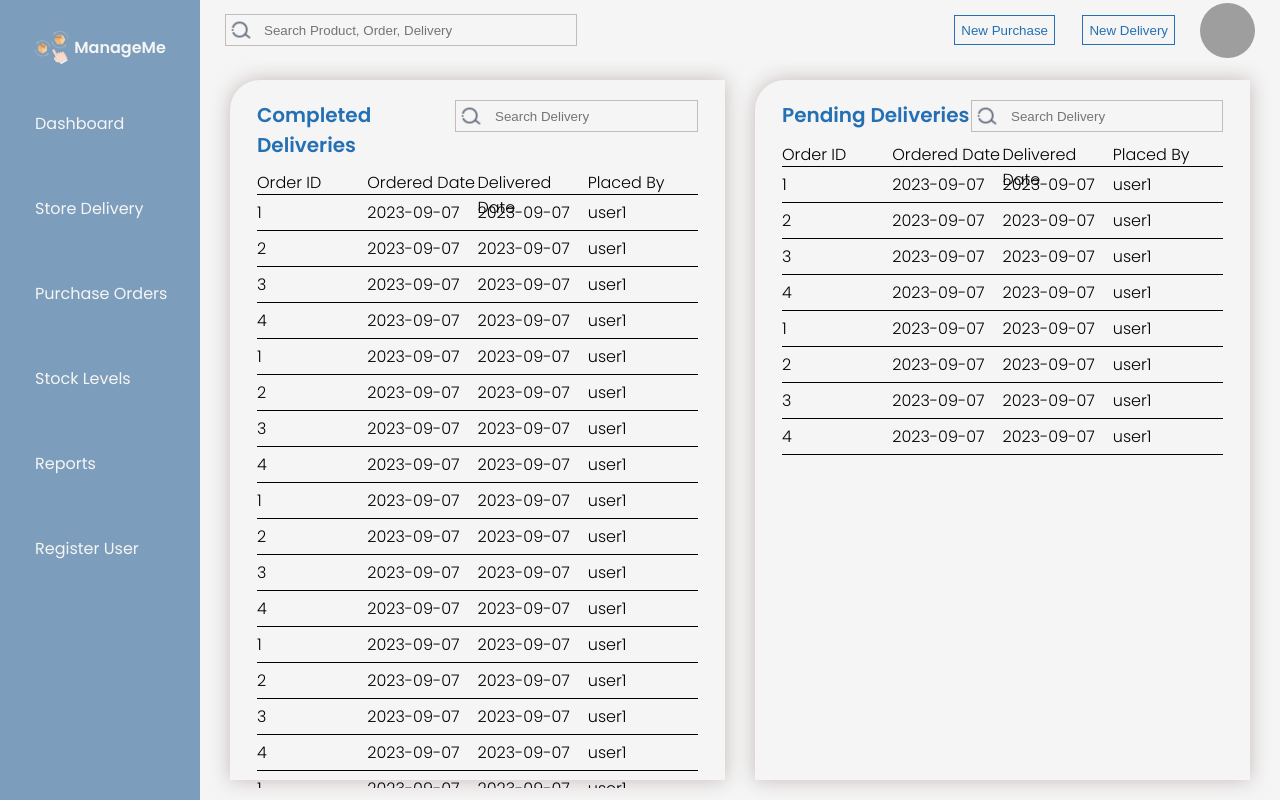
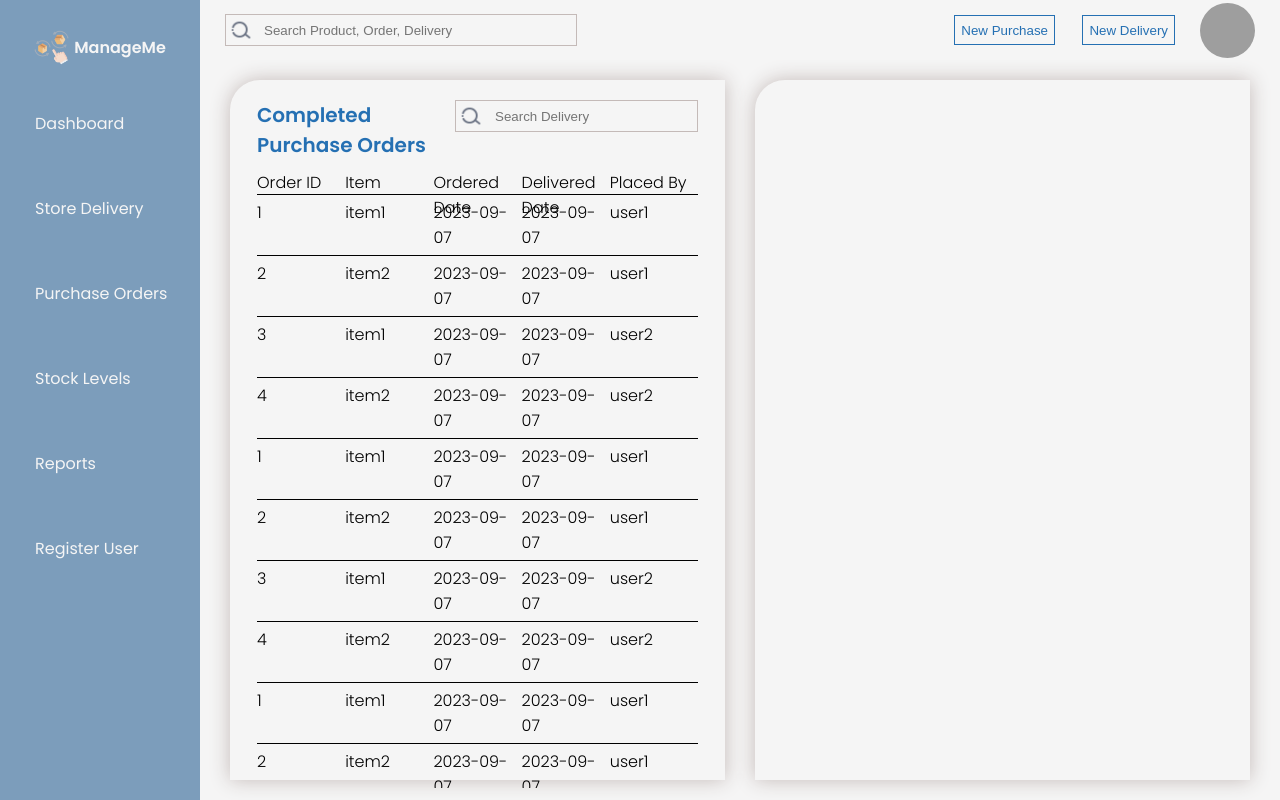
Before and after one commit to abigail-143/sei45-project4-ManageMe, a React (Vite) app in the folder frontend/: page /main in a window 1280 px wide. Built offline with nearby package versions, Linux system fonts and the light colour scheme; grey boxes are pictures that could not be loaded.

Commit message:
update podisplay component

```diff
--- a/frontend/src/Components/DeliveryDisplay.tsx
+++ b/frontend/src/Components/DeliveryDisplay.tsx
@@ -35,9 +35,9 @@ export const DeliveryDisplay: React.FC = () => {
   ];
 
   // this maps the data returned to give the rows in the list
-  const orders = deliveredOrders.map((item) => {
+  const orders = deliveredOrders.map((item, index) => {
     return (
-      <div className={styles.listBodyRows}>
+      <div key={index} className={styles.listBodyRows}>
         <p className={styles.orderID}>{item.orderID}</p>
         <p className={styles.orderDate}>{item.orderDate}</p>
         <p className={styles.deliveredDate}>{item.deliveredDate}</p>
--- /dev/null
+++ b/frontend/src/Components/ManagerOnly/PurchaseDisplay.module.css
@@ -0,0 +1,105 @@
+.poPage {
+  width: calc(100vw - 200px);
+  height: calc(100vh - 60px);
+  position: fixed;
+  top: 60px;
+  right: 0;
+  overflow-y: scroll;
+  display: flex;
+  flex-direction: row;
+  justify-content: space-evenly;
+  /* border: 1px solid greenyellow;
+    background-color: lightblue; */
+}
+
+.poListDiv {
+  /* border: 1px solid pink;
+    background-color: lightgreen; */
+  width: calc(100% / 2);
+  height: calc(100vh - 140px);
+  margin-top: 20px;
+  padding: 20px 27px;
+  border-top-left-radius: 30px;
+  box-shadow: 0 0 20px var(--light-grey);
+}
+
+.left {
+  margin-left: 30px;
+  margin-right: 15px;
+}
+
+.right {
+  margin-left: 15px;
+  margin-right: 30px;
+}
+
+.listTitle {
+  /* background-color: aliceblue;
+    border: 1px solid lightcoral; */
+  display: flex;
+  justify-content: space-between;
+  margin-bottom: 10px;
+}
+
+.titleName {
+  font-size: 20px;
+  padding: 0;
+  margin: 0;
+  color: var(--blue);
+}
+
+.searchBar {
+  width: 250px;
+  height: 30px;
+  display: flex;
+  align-items: center;
+  border: 1px solid var(--light-grey);
+}
+
+.searchBarImg {
+  height: 30px;
+  width: 30px;
+  margin-right: 7px;
+}
+
+.searchBarInput {
+  border-style: none;
+  background: none;
+  outline: none;
+  width: 200px;
+  height: 28px;
+}
+
+.listBodyRows {
+  display: flex;
+  justify-content: space-between;
+}
+
+.listBodyRowsHeader {
+  display: flex;
+  justify-content: space-between;
+  /* background-color: aquamarine; */
+  height: 30px;
+}
+
+.listBodyInput {
+  height: calc(100vh - 212px);
+  /* background-color: lightgoldenrodyellow; */
+  overflow-y: scroll;
+}
+
+.listBodyRowsHeader > p {
+  border-bottom: 1px solid black;
+  width: 20%;
+  margin: 0 0 5px 0;
+  padding: 0 0 5px 0;
+  font-weight: 300;
+}
+
+.listBodyRows > p {
+  border-bottom: 1px solid black;
+  width: 20%;
+  margin: 0 0 5px 0;
+  padding: 0 0 5px 0;
+  font-weight: 300;
+}
--- /dev/null
+++ b/frontend/src/Components/ManagerOnly/PurchaseDisplay.tsx
@@ -0,0 +1,91 @@
+import React from "react";
+import styles from "./PurchaseDisplay.module.css";
+
+export const PurchaseDisplay: React.FC = () => {
+  const purchaseOrders: {
+    poID: number;
+    poDate: string;
+    deliveredDate: string;
+    orderUser: string;
+    orderItem: string;
+  }[] = [
+    {
+      poID: 1,
+      poDate: new Date().toISOString().split("T")[0],
+      deliveredDate: new Date().toISOString().split("T")[0],
+      orderUser: "user1",
+      orderItem: "item1",
+    },
+    {
+      poID: 2,
+      poDate: new Date().toISOString().split("T")[0],
+      deliveredDate: new Date().toISOString().split("T")[0],
+      orderUser: "user1",
+      orderItem: "item2",
+    },
+    {
+      poID: 3,
+      poDate: new Date().toISOString().split("T")[0],
+      deliveredDate: new Date().toISOString().split("T")[0],
+      orderUser: "user2",
+      orderItem: "item1",
+    },
+    {
+      poID: 4,
+      poDate: new Date().toISOString().split("T")[0],
+      deliveredDate: new Date().toISOString().split("T")[0],
+      orderUser: "user2",
+      orderItem: "item2",
+    },
+  ];
+
+  const orders = purchaseOrders.map((item, index) => {
+    return (
+      <div key={index} className={styles.listBodyRows}>
+        <p className={styles.orderID}>{item.poID}</p>
+        <p className="orderItem">{item.orderItem}</p>
+        <p className={styles.orderDate}>{item.poDate}</p>
+        <p className={styles.deliveredDate}>{item.deliveredDate}</p>
+        <p className={styles.orderUser}>{item.orderUser}</p>
+      </div>
+    );
+  });
+  return (
+    <div className={styles.poPage}>
+      <div className={`${styles.poListDiv} ${styles.left}`}>
+        <div className={styles.listTitle}>
+          <h1 className={`${styles.titleName}`}>
+            Completed Purchase Orders
+          </h1>
+          <div className={styles.searchBar}>
+            <img className={styles.searchBarImg} src="/search.png"></img>
+            <input
+              className={styles.searchBarInput}
+              placeholder="Search Delivery"
+            ></input>
+          </div>
+        </div>
+        <div className={styles.listBody}>
+          <div className={styles.listBodyRowsHeader}>
+            <p className={styles.orderID}>Order ID</p>
+            <p className={styles.orderItem}>Item</p>
+            <p className={styles.orderDate}>Ordered Date</p>
+            <p className={styles.deliveredDate}>Delivered Date</p>
+            <p className={styles.orderUser}>Placed By</p>
+          </div>
+          <div className={styles.listBodyInput}>
+            {orders}
+            {orders}
+            {orders}
+            {orders}
+            {orders}
+            {orders}
+            {orders}
+          </div>
+        </div>
+      </div>
+      <div className={`${styles.poListDiv} ${styles.right}`}>
+      </div>
+    </div>
+  );
+};
--- a/frontend/src/Pages/ManagerSite.tsx
+++ b/frontend/src/Pages/ManagerSite.tsx
@@ -3,6 +3,7 @@ import { Header } from "../Components/Header";
 import { NavBar } from "../Components/NavBar";
 import { RegisterUser } from "../Components/ManagerOnly/RegisterUser";
 import { DeliveryDisplay } from "../Components/DeliveryDisplay";
+import { PurchaseDisplay } from "../Components/ManagerOnly/PurchaseDisplay";
 
 interface props {
   role: string;
@@ -10,7 +11,7 @@ interface props {
 }
 
 export const ManagerSite: React.FC<props> = (props) => {
-  const [page, setPage] = useState<string>("delivery");
+  const [page, setPage] = useState<string>("purchase");
 
   // navbar, onclick should set the page to something
 
@@ -20,6 +21,7 @@ export const ManagerSite: React.FC<props> = (props) => {
       <NavBar role={props.role}></NavBar>
       {page == "register" && <RegisterUser role={props.role}></RegisterUser>}
       {page == "delivery" && <DeliveryDisplay></DeliveryDisplay>}
+      {page == "purchase" && <PurchaseDisplay></PurchaseDisplay>}
     </>
   );
 };
```
